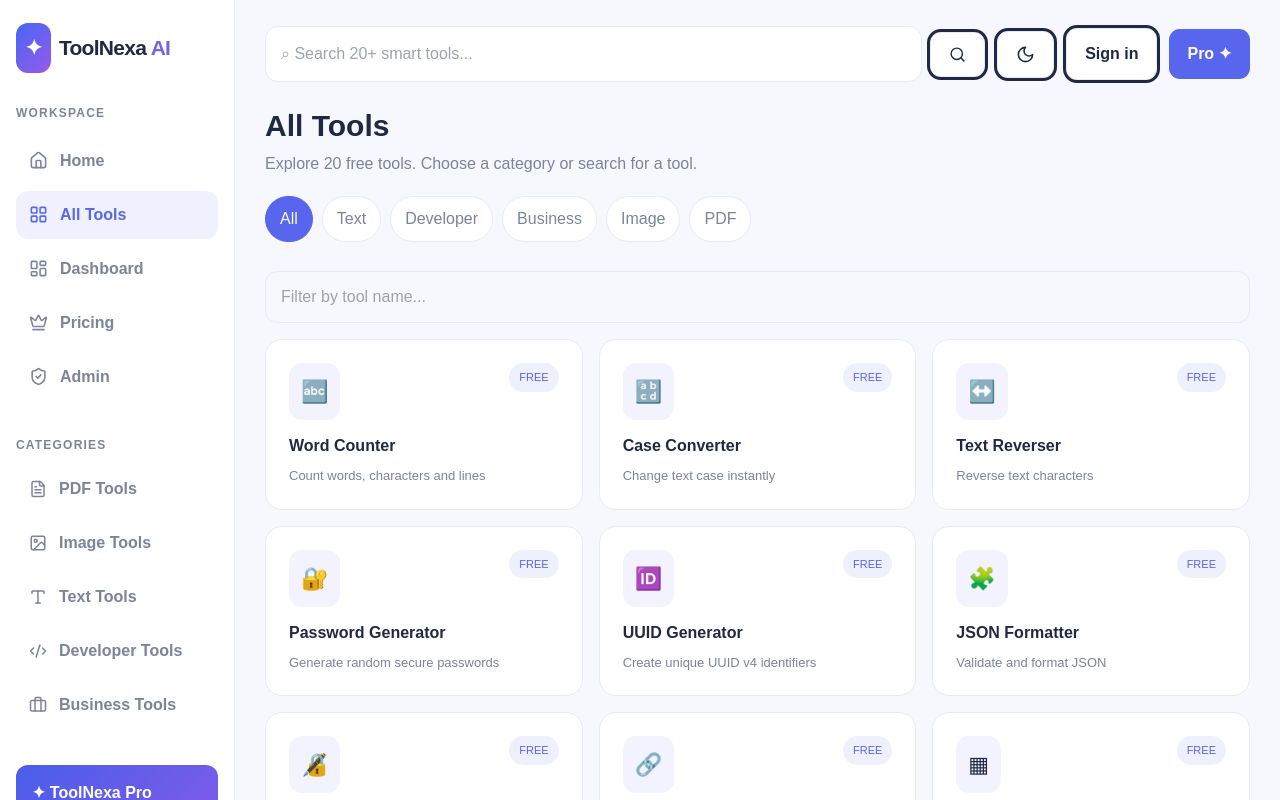
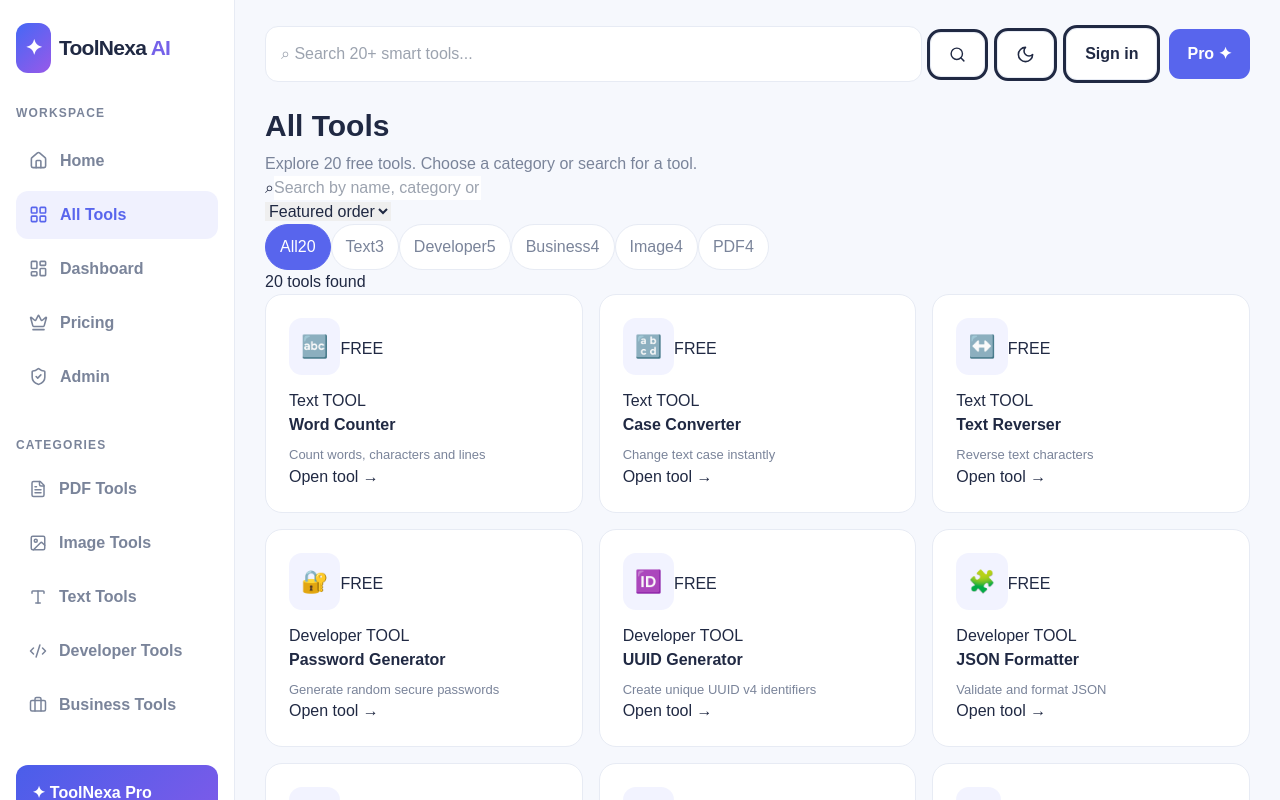
Before and after one commit to RaviVadhiya11/toolnexa-ai, a Next.js app: page /tools in a window 1280 px wide. Shown: the top 800 px of the page. Built offline with nearby package versions, Linux system fonts and the light colour scheme; no server answers.

Commit message:
Improve tool discovery with search, sorting, counts and modern category cards

```diff
--- a/components/tool-list.tsx
+++ b/components/tool-list.tsx
@@ -1,2 +1,41 @@
-'use client';import {useState} from 'react';import Link from 'next/link';import {useSearchParams} from 'next/navigation';import {categories,tools} from '@/lib/tools';
-export function ToolList({compact=false}:{compact?:boolean}){const params=useSearchParams();const [category,setCategory]=useState<string|null>(null);const [search,setSearch]=useState<string|null>(null);const cat=category??params.get('category')??'All';const q=search??params.get('q')??'';const list=tools.filter(t=>(cat==='All'||t.category===cat)&&(`${t.title} ${t.description} ${t.category}`).toLowerCase().includes(q.toLowerCase()));return <><div className="filters">{categories.map(c=><button key={c} className={'chip '+(cat===c?'active':'')} onClick={()=>setCategory(c)}>{c}</button>)}</div>{!compact&&<input className="field" placeholder="Filter by tool name..." aria-label="Filter tools" value={q} onChange={e=>setSearch(e.target.value)}/>}<div className="tools-grid">{(compact?list.slice(0,6):list).map(t=><Link className="tool-card" key={t.slug} href={'/tools/'+t.slug}><span className="badge" style={{float:'right'}}>FREE</span><span className="tool-icon">{t.icon}</span><strong>{t.title}</strong><p>{t.description}</p></Link>)}</div>{list.length===0&&<div className="panel muted">No tools found. Try another search.</div>}</>}
+'use client';
+import {useState} from 'react';
+import Link from 'next/link';
+import {useSearchParams} from 'next/navigation';
+import {categories,tools} from '@/lib/tools';
+
+export function ToolList({compact=false}:{compact?:boolean}){
+ const params=useSearchParams();
+ const [category,setCategory]=useState<string|null>(null);
+ const [search,setSearch]=useState<string|null>(null);
+ const [sort,setSort]=useState<'default'|'az'>('default');
+ const cat=category??params.get('category')??'All';
+ const q=search??params.get('q')??'';
+ const term=q.trim().toLowerCase();
+ const matching=tools.filter(t=>(cat==='All'||t.category===cat)&&
+  (`${t.title} ${t.description} ${t.category}`).toLowerCase().includes(term));
+ const list=sort==='az'?[...matching].sort((a,b)=>a.title.localeCompare(b.title)):matching;
+ const shown=compact?list.slice(0,6):list;
+ function clearFilters(){setCategory('All');setSearch('');setSort('default')}
+ return <section className="tool-catalogue" aria-label="Browse free tools">
+  {!compact&&<div className="tool-discovery-bar">
+   <div className="tool-discovery-input"><span aria-hidden="true">⌕</span><input value={q} onChange={e=>setSearch(e.target.value)} placeholder="Search by name, category or task…" aria-label="Search all tools"/></div>
+   <select className="tool-sort" value={sort} onChange={e=>setSort(e.target.value as 'default'|'az')} aria-label="Sort tools">
+    <option value="default">Featured order</option><option value="az">Name A–Z</option>
+   </select>
+  </div>}
+  <div className="tool-category-tabs" role="group" aria-label="Filter by category">
+   {categories.map(c=><button type="button" key={c} className={'chip '+(cat===c?'active':'')}
+     onClick={()=>setCategory(c)} aria-pressed={cat===c}>{c}{!compact&&<span className="tool-category-count">{c==='All'?tools.length:tools.filter(t=>t.category===c).length}</span>}</button>)}
+  </div>
+  {!compact&&<div className="tool-catalogue-meta"><span>{list.length} tool{list.length===1?'':'s'} found</span>{(term||cat!=='All')&&<button type="button" onClick={clearFilters}>Clear filters</button>}</div>}
+  <div className="tools-grid">
+   {shown.map(t=><Link className="tool-card tool-catalogue-card" key={t.slug} href={'/tools/'+t.slug}>
+    <div className="tool-catalogue-card-top"><span className="tool-icon">{t.icon}</span><span className="tool-card-free">FREE</span></div>
+    <span className="tool-card-category">{t.category} TOOL</span><strong>{t.title}</strong><p>{t.description}</p>
+    <span className="tool-card-action">Open tool <span aria-hidden="true">→</span></span>
+   </Link>)}
+  </div>
+  {list.length===0&&<div className="panel tool-empty-catalogue"><strong>No matching tools found</strong><p>Try another keyword or browse all 20 tools.</p><button type="button" className="button outline" onClick={clearFilters}>Show all tools</button></div>}
+ </section>;
+}
```
